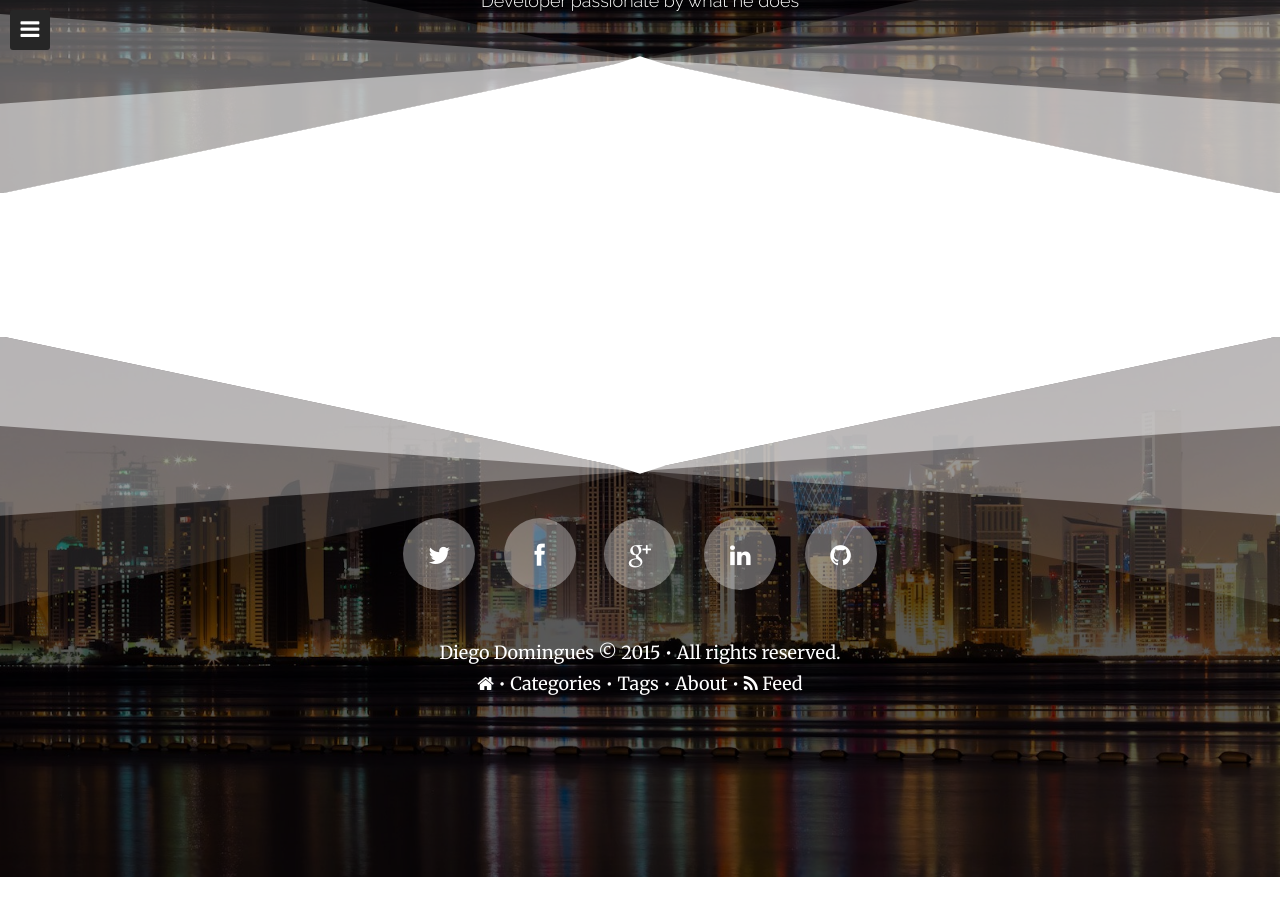
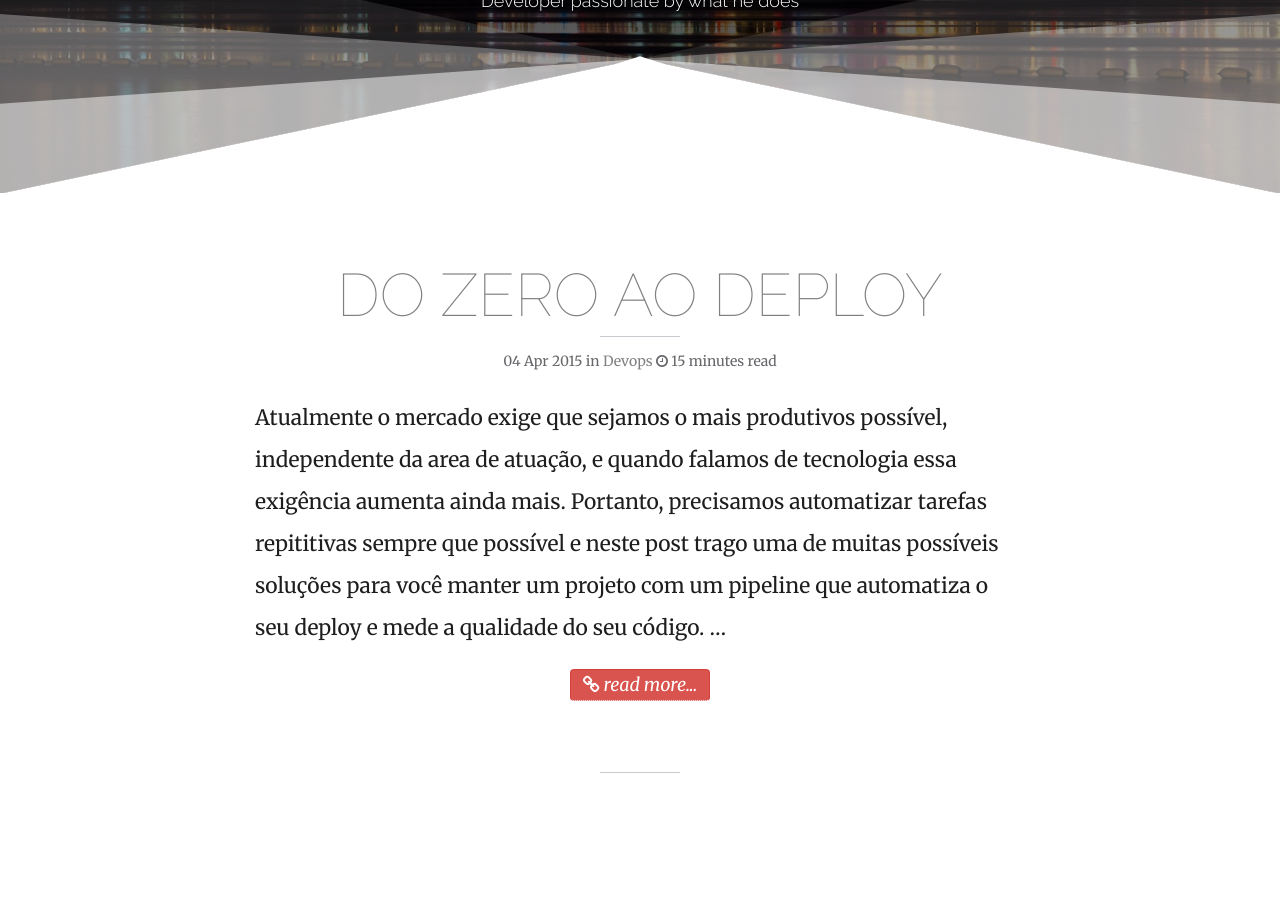
Before and after one commit to ddomingues/ddomingues.github.io, a Jekyll site: the page built from index.html, in a window 1280 px wide and 900 px high, scrolled down 347 px. Built offline with Jekyll 4.4.1, drawn with Linux system fonts in a browser that asks for light colours; nearby versions of some CDN libraries; the list of posts is cut into pages by our own code; before the commit the page ends 1224 px from its top, so only the background shows below that; some of the changed lines change nothing that is shown.

Commit message:
New Post From Zero To Deploy

```diff
--- a/_config.yml
+++ b/_config.yml
@@ -16,9 +16,9 @@
 # Change url to your domain. Leave localhost server or blank when working locally.
 # or use the hint from http://jekyllrb.com/docs/github-pages/ to keep this the same
 # whether working locally or remotely. Start Jekyll with: jekyll serve --baseurl ''
-url:       		   "http://ddomingues.com"
-# url:             "http://localhost:4000"
-# baseurl:			   /localhost:4000
+# url:       		   "http://ddomingues.com"
+url:             "http://192.168.253.109:4000"
+baseurl:			   /
 
 # Owner/author information
 owner:
--- a/_layouts/home.html
+++ b/_layouts/home.html
@@ -5,7 +5,9 @@
 </head>
 <body class="home-template" itemscope itemtype="http://schema.org/WebPage">
 <div id="fade"></div>
-<a id="slide" class="animated fade"></a>
+<button id="slide" class="menu-button animated fade">
+    <i class="icon-bars"></i>
+</button>
 <aside id="sidebar">
     <nav id="navigation">
     <h2>MENU</h2>
--- /dev/null
+++ b/_posts/2015-04-04-from-zero-to-deploy.md
@@ -0,0 +1,429 @@
+---
+layout: post
+title: "Do zero ao Deploy"
+description: Preparando um ambiente com integração continua
+headline:
+category: DevOps
+tags: [TravisCI, Heroku, Rails, Deploy, Github, Code Climate, CI]
+imagefeature: from-zero-to-deploy/main.jpg
+comments: true
+mathjax:
+---
+Atualmente o mercado exige que sejamos o mais produtivos possível, independente da area de atuação, e quando falamos de tecnologia essa exigência aumenta ainda mais.
+ Portanto, precisamos automatizar tarefas repititivas sempre que possível e neste post trago uma de muitas possíveis soluções para você manter um projeto com um
+ pipeline que automatiza o seu deploy e mede a qualidade do seu código.
+
+Nesse artigo iniciaremos um projeto do zero e o deixaremos configurado para o deploy. Utilizaremos o [Github](http://github.com) como nosso gerenciador de repositório,
+ o [Ruby on Rails](http://rubyonrails.org) como web framework para o nosso projeto, o [Code Climate](https://codeclimate.com) para analise de qualidade e cobertura de testes,
+ o [TravisCI](http://travis-ci.org) como nosso servidor de Integração Continua e o [Heroku](https://www.heroku.com) como provedor da nossa aplicação.
+
+Você deve estar se perguntando, porque ele fez essas escolhas? Quando concluir explicarei ;)
+
+> *Cubrir todo conteúdo git, rails, etc, foge do escopo deste post. Portanto, tenho em mente que você já tenha algum conhecimento ou busque-os com as referências apontadas na primeira vez em que cito os mesmos;*<br>
+
+<section>
+  <header>
+    <h2>Os passos abaixo serão demonstrados usando um sistema unix.</h2>
+  </header>
+<div id="drawer" markdown="1">
+*  Auto generated table of contents
+{:toc}
+</div>
+</section>
+
+## Criando a aplicação Rails ##
+
+O [Rails](http://rubyonrails.org) é um framework de código aberto para desenvolvimento de aplicações web feito sobre a linguagem Ruby, otimizado para a felicidade do programador \o/. Portanto, caso você não conheça, não perca mais tempo ;)
+
+Execute o comando a seguir para instalar a gem do Rails
+
+{% highlight bash %}
+~ $ gem install rails
+{% endhighlight %}
+
+Esse comando instalará a versão atual do Rails. Em seguida, crie a aplicação de examplo **blog** e navegue para ela.
+
+{% highlight bash %}
+~ $ rails new blog
+$ cd hello-rails
+{% endhighlight %}
+
+Pronto, já criamos nossa aplicação. Simples, não foi?
+Para verificar se tudo ocorreu corretamente, vamos iniciar a nossa aplicação
+
+{% highlight bash %}
+$ rails server
+{% endhighlight %}
+
+Se tudo ocorreu bem, nossa aplicação poderá ser acessada através da url [http://localhost:3000](http://localhost:3000) e você verá uma página semelhante a essa imagem:
+
+<img src="http://guides.rubyonrails.org/images/getting_started/rails_welcome.png" >
+
+## Criando um repositório no GitHub ##
+ O [GitHub](https://github.com/) é um provedor de repositórios [Git](http://git-scm.com) que permite a você gerenciar de maneira muit fácil seu projeto, oferecendo Wiki Pages, controle de issues, gráficos para analisar melhor as contribuições, etc.
+
+ O Git é um sistema de controle de versão distribuído de código aberto e gratuíto.
+ Você pode instalá-lo, caso ainda não o tenha feito, manualmente baixando o [instalador](http://git-scm.com/downloads) ou atráves do [Homebrew](http://brew.sh/). Para este exemplo usaremos o Homebrew, portanto execute o comando a seguir:
+
+{% highlight bash %}
+~ $ brew update
+~ $ brew install git
+{% endhighlight %}
+
+Se tudo ocorreu bem, esse comando mostrará a versão do git instalado:
+
+{% highlight bash %}
+~ $ git version
+{% endhighlight %}
+
+Com o Git instalado, vamos adicionar o controle de versão sobre o nosso projeto com o comando:
+
+{% highlight bash %}
+/blog $ git init
+{% endhighlight %}
+
+Pronto! Com esse único comando, nosso projeto está sobre controle de versão =). Para você conferir o estado do projeto, execute o comando:
+
+{% highlight bash %}
+/blog $ git status
+{% endhighlight %}
+
+Você verá uma lista com todas as alterações no seu projeto. Como acabamos de criá-lo, apenas faremos um commit da versão inicial do projeto.
+
+{% highlight bash %}
+/blog $ git add .
+/blog $ git commit -m 'initial version'
+{% endhighlight %}
+
+Ok. Agora estamos pronto para criar nosso repositório no GitHub. Vá até o [GitHub](https://github.com/) e crie uma conta, caso não possua. Após isso crie um novo repositório ***Public*** com o nome ***blog***. Conforme a imagem abaixo:
+
+![Criando Repositório Git]({{ site.url }}/images/from-zero-to-deploy/create_git_repository.gif)
+
+Após isso o Github te dá uma serie de opções. Nós escolheremos a de usar um repositório existente, pois já temos um local. Então execute os comandos sugeridos por ele na pasta do projeto, substituindo **your_account** pela sua conta. Veja
+
+{% highlight bash %}
+# Adiciona uma referência chamada origin, de um repositório remoto para o nosso repositorio local
+~ $ git remote add origin https://github.com/your_account/blog.git
+
+# Envia o conteúdo do nosso branch local **master** para um novo branch **master** no repositório remoto linkando-os
+~ $ git push -u origin master
+{% endhighlight %}
+
+Logo em seguida o git pedirá pra você se autenticar. Informe sua conta e senha. Após isso, visite o seu repositório novamente, você verá que o código que criamos se encontra lá em um branch **master**.
+
+Com o repositório criado no Github, você pode adicionar novos colaboradores da sua equipe e até mesmo receber contribuições atráves de Pull Requests.
+
+## Adicionando Analise de qualidade e cobertura de testes ##
+É essencial à todo projeto que começa a evoluir e receber contribuições, poder analisar a qualidade do seu código e qual o percentual de cobertura dos seus testes.
+ Para isso utilizaremos o [Code Climate](https://codeclimate.com) que oferece esses serviços gratuitamente para projetos open source nas linguagens Ruby, Javascript e PHP, além de integrações com diversos sistemas que ajudam no gerenciamento do seu projeto.
+
+Adicionar o Code Climate é simples, vá até o site, faça o login com sua conta do Github e clique em **Add Open Source Repo**.
+ Então informe o path ***your_account/blog*** e clique em **Import Repo from GitHub**. Após isso o Code Climate fará a analise de qualidade do repositório informado.
+ Caso esteja demorando para exibir a resposta, atualize a página.
+
+Ok.
+ Após isso você pode ver que ele gerou uma métrica que vai de 0 a 4 para o seu projeto, onde 4 é o máximo, o que não quer dizer que o projeto é perfeito, mas pelo menos você está seguindo as práticas recomendadas.
+
+Agora podemos configurar a nossa cobertura de teste. Ná página do nosso projeto **https://codeclimate.com/github/your_account/blog** e clique em ***Set Up Test Coverage***. Seguindo as instruções informadas precisamos:
+
+* Adicionar a gem **codeclimate-test-reporter** ao nosso arquivo **Gemfile**:
+
+{% highlight ruby %}
+gem "codeclimate-test-reporter", group: :test, require: nil
+{% endhighlight %}
+
+* Adicionar na primeira linha do nosso *test_helper.rb* as linhas a seguir:
+
+{% highlight ruby %}
+require "codeclimate-test-reporter"
+CodeClimate::TestReporter.start
+{% endhighlight %}
+
+* Execute o bundle install, pois adicionamos uma nova *gem* no nosso *Gemfile*
+
+{% highlight bash %}
+$ bundle install
+{% endhighlight %}
+
+* E quando formos executar nossos testes, devemos informar o token do Code Climate para o nosso projeto, para que ele atualize o status da cobertura de testes:
+
+{% highlight bash %}
+$ CODECLIMATE_REPO_TOKEN=f8c67efe3adebe899e094743fb370e1ca2d71e31db12773e3396a608f5b1ebbf bundle exec rake
+{% endhighlight %}
+
+Quando executarmos o comando acima, nenhum relatório de cobertura será gerado ainda, pois não temos nenhum teste no nosso
+projeto. Mas fique tranquilo, faremos isso posteriormente.
+
+Adicione ao arquivo **.gitignore** a seguinte linha:
+
+{% highlight ruby %}
+coverage/
+{% endhighlight %}
+
+Pois quando rodarmos os testes, ele gera um relatório nesse diretório e envia ao Code Climate, portanto vamos ignorá-lo.
+
+Um recurso bacana, são os **badges** que o Code Climate fornece para o status do seu projeto. Ele torna fácil para qualquer pessoa visualizar quais as métricas
+ do projeto, com link para uma melhor análise. Então vamos adicioná-lo.
+
+ Acesse a url referente as métricas do seu projeto e adicione **/badges** ao final da url. Ex.: [https://codeclimate.com/github/your_account/blog/badges](https://codeclimate.com/github/your_account/blog/badges).
+ Copie os badges para rdoc e cole-os no arquivo **README.rdoc** do projeto. Ex.
+
+ {% highlight ruby %}
+ # BLOG
+
+ {<img src="https://codeclimate.com/github/ddomingues/blog/badges/gpa.svg" />}[https://codeclimate.com/github/ddomingues/blog]
+
+ {<img src="https://codeclimate.com/github/ddomingues/blog/badges/coverage.svg" />}[https://codeclimate.com/github/ddomingues/blog]
+ {% endhighlight %}
+
+O Code Climate te dá a flexibilidade de escolher quais arquivos você quer analisar, para isso vá em ***Settings*** e
+clique na aba **Analysis**, lá você pode informar um pattern para ignorar pastas ou arquivos ;)
+
+Com isso configuramos a análise do nosso código. Faça um commit e push das alterações e bora pra próxima etapa.
+
+## Colocando nossa aplicação no Heroku ##
+Se você ainda não conhece o [Heroku](https://www.heroku.com/), ele é um [PaaS](http://en.wikipedia.org/wiki/Platform_as_a_service) que fornece
+ uma plataforma completa para que você possa executar e gerenciar suas aplicações sem se preocupar com toda complexidade de infraestrutura.
+
+O Heroku fornece muitas integrações para suas aplicações, nomeados como [Add-ons](https://addons.heroku.com/), que você pode adicionar à sua aplicação quase que transparentemente.
+
+Mas chega de conversa, para mais detalhes, dê uma espiada na [documentação](https://devcenter.heroku.com/) do site, que por sinal é excelente ;)
+
+Antes de criar nossa aplicação no Heroku, precisamos fazer alguns ajustes na configuração do nosso projeto. Por padrão, o Rails cria o projeto usando como modulo de acesso a dados o **SQLite3**,
+ porém ele não é recomendado para produção, então precisamos de um banco de dados robusto. Como recomendado pelo Heroku, usaremos o **PostgreSQL**.
+
+Altere a linha a seguir do nosso **Gemfile**
+
+{% highlight ruby %}
+gem 'sqlite3'
+{% endhighlight %}
+
+ por
+
+{% highlight ruby %}
+gem 'sqlite3', group: [:development, :test]
+gem 'pg', group: :production
+{% endhighlight %}
+
+Ok. Agora precisamos adicionar a gem que habilita o heroku para servir nossos assets estaticamente e integrar os logs.
+
+{% highlight ruby %}
+gem 'rails_12factor', group: :production
+{% endhighlight %}
+
+Vamos também apontar qual a versão do Ruby que queremos que o Heroku suba nossa arquitetura. Adicione no **Gemfile** após o `source 'https://rubygems.org'`, da seguinte maneira:
+
+{% highlight ruby %}
+source 'https://rubygems.org'
+ruby '2.1.5'
+{% endhighlight %}
+
+Como alteramos nosso **Gemfile** é necessário que a gente execute o comando abaixo, para atualizar nossas dependências:
+
+{% highlight bash %}
+/blog $ bundle install
+{% endhighlight %}
+
+E comitar nossas alterações:
+
+{% highlight bash %}
+/blog $ git add .
+/blog $ git commit -m 'Adding Heroku configuration'
+/blog $ git push
+{% endhighlight %}
+
+Pronto. Agora vamos criar nossa aplicação no Heroku, para isso execute os seguintes passos:
+
+* Crie uma conta.
+* Baixe o [Heroku Toolbelt](https://toolbelt.heroku.com/) que permite que você tenha acesso ao Heroku via linha de comando.
+* Autentique-se no heroku:
+{% highlight bash %}
+/blog $ heroku login
+{% endhighlight %}
+* Crie a aplicação
+{% highlight bash %}
+/blog $ heroku create
+{% endhighlight %}
+Ao rodar o comando acima, uma referência remota para um repositório no heroku é adicionado ao nosso projeto com o alias **heroku**.
+ O Heroku também gera um nome aleatório para sua aplicação, veja no log algo parecido com isso: `Creating cryptic-eyrie-5775... done`, onde **cryptic-eyrie-5775** é o nome da aplicação que o heroku gerou.
+ No entanto, você pode personalizá-lo, renomeando-a caso o nome desejado esteja disponível, com o comando a seguir.
+
+{% highlight bash %}
+/blog $ heroku apps:rename newname
+{% endhighlight %}
+
+* Suba nosso projeto
+{% highlight bash %}
+/blog $ git push heroku master
+{% endhighlight %}
+Você verá todo o log do processo de build da aplicação no heroku.
+
+Caso finalize com sucesso, ao rodar o comando abaixo você verá a aplicação rodando no Heroku.
+
+{% highlight bash %}
+/blog $ heroku open
+{% endhighlight %}
+
+Como não implementamos nada na aplicação, ele não encontrará a página index. Faremos isso em uma próxima etapa.
+
+Já viu algo mais simples? =)
+
+Ainda não acabou.
+
+## Adicionando o Servidor de Integração Continua Travis CI ##
+O [Travis CI](https://travis-ci.com) é um serviço que possibilita a build do seu projeto, execução de testes e facilita o deploy de uma maneira
+ muito simples e flexível, permitindo que você foque no que é mais importante, seu código.
+
+Configurar o travis no seu projeto é muito simples. Vá ao [site](https://travis-ci.org) e crie uma conta usando o seu usuário do GitHub. Ele listará todos os repositórios públicos da sua conta, então selecione o repositório do nosso projeto. Adicione um arquivo **.travis.yml** na raiz do projeto. Após isso o Travis estará observando seu repositório, e no próximo push que o repositório receber, ele fará o build do projeto.
+
+Ok. Agora vamos customizar o nosso build. O Travis é bem flexível e nos permite personalizar praticamente todas as etapas do Build, por exemplo: *antes* ou *após* o build, faça algo. Portanto vamos customizar nossa configuração.
+
+A idéia é simples, após o Travis executar nossos testes, caso todos os testes passem, eu quero que ele faça *deploy* no Heroku \o/
+
+Para isso, vamos a configuração. Primeiro vamos informar qual a linguagem no projeto e qual a versão do Ruby queremos que o travis utilize. Adicione ao arquivo **.travis.yml** as seguintes intruções:
+
+{% highlight ruby %}
+language: ruby
+rvm:
+- 2.1.5
+{% endhighlight %}
+
+Após isso vamos adicionar um e-mail para que o Travis nos notifique ao final do build qual o status, sucesso ou falha.
+
+{% highlight ruby %}
+notifications:
+  email:
+  - diego.domingues16@gmail.com
+{% endhighlight %}
+
+O Travis já tem integração com vários serviços, e um deles é Code Climate. Como já fizemos a configuração do nosso projeto, basta adicionarmos as instruções abaixo, substituindo pelo token do nosso projeto:
+
+{% highlight ruby %}
+addons:
+  code_climate:
+    repo_token: adf08323....
+{% endhighlight %}
+
+Ok. Agora o mais legal, após o nosso build ser feito com sucesso queremos que ele faça o deploy. Para essa integração basta informarmos o token do Heroku para nossa aplicação. Porém, por motivo de segurança não devemos expor o token da nossa aplicação. Para solucionar isso, o Travis fornece um client que encripta nosso token de maneira muito simples. Para instalá-lo rode o seguinte comando:
+
+{% highlight bash %}
+~ $ gem install travis
+{% endhighlight %}
+
+Com o travis instalado vamos encriptar nosso token. Na raiz do nosso projeto execute:
+
+{% highlight bash %}
+~ $ travis encrypt $(heroku auth:token) --add deploy.api_key
+{% endhighlight %}
+
+Esse comando encriptará nosso token e já adicionará as intruções a nossa configuração. Algo similar a isso:
+
+{% highlight ruby %}
+deploy:
+  provider: heroku
+  api_key: ...
+{% endhighlight %}
+
+O Travis, por padrão, tentará fazer deploy em uma aplicação com o mesmo nome do repositório, para personalizar você pode informar o nome que você deu para sua aplicação, por exemplo **personal-blog**. A configuração ficaria assim:
+
+{% highlight ruby %}
+deploy:
+  provider: heroku
+  api_key: ...
+  app: personal-blog
+  run: "rake db:migrate"
+{% endhighlight %}
+
+> Um ponto importante, é que nossa base de dados evolui constantemente então, precisamos adicionar o comando para executar nossas migrações.
+
+Por fim, vamos adicionar a badge do status do nosso build ao **README.rdoc**.
+
+{% highlight ruby %}
+{<img src="https://travis-ci.org/ddomingues/blog.svg?branch=master" alt="Build Status" />}[https://travis-ci.org/your_account/blog]
+{% endhighlight %}
+
+É isso. Faça um commit com nossas alterações e quando o repositório receber o push, o Travis fará o build, e caso tenha sucesso, enviará nosso build para o heroku.
+
+Sensacional, não é? =)
+
+## Evoluindo nossa aplicação ##
+Agora para simular um cenário real de desenvolvimento, vamos gerar um [CRUD](http://en.wikipedia.org/wiki/Create,_read,_update_and_delete) de exemplo. Execute o seguinte comando:
+
+{% highlight ruby %}
+rails generate scaffold article title description:text
+{% endhighlight %}
+
+O comando [scaffold](http://guides.rubyonrails.org/command_line.html#rails-generate) criará um recurso do modelo **article**, incluindo todas ações CRUD com testes, views, helpers, migration, etc.
+
+Como geramos um novo modelo, precisamos executar a migration criada para evoluir nosso base de dados, portanto execute:
+
+{% highlight bash %}
+/blog $ bundle exec rake db:migrate
+{% endhighlight %}
+
+Ok. Para ver em ação, acesse a url [http://localhost:3000/articles](http://localhost:3000/articles).
+
+Você pode ver os testes gerados na pasta ***test***. Por padrão o Rails usa o [minitest](https://github.com/seattlerb/minitest), para mais detalhes veja sua ótima [documentação](http://guides.rubyonrails.org/testing.html).
+
+Para rodar os testes, execute o comando:
+
+{% highlight bash %}
+/blog $ bundle exec rake test
+{% endhighlight %}
+
+Se você seguiu todos os passos corretamente, os testes estarão passando. E verá algo parecido com isso:
+
+{% highlight bash %}
+# Running:
+
+.......
+
+Finished in 1.157917s, 6.0453 runs/s, 11.2271 assertions/s.
+
+7 runs, 13 assertions, 0 failures, 0 errors, 0 skips
+{% endhighlight %}
+
+Agora vamos apontar o root da nossa aplicação para a ***index*** dos nossos artigos. Altere o arquivo **routes.rb** para:
+
+{% highlight ruby %}
+Rails.application.routes.draw do
+  resources :articles
+
+  root 'articles#index'
+end
+{% endhighlight %}
+
+Agora ao acessarmos a url root da nossa aplicação, veremos a página **index** do recurso **Article**. Faça um commit e push das alterações.
+Você verá que o Travis fará um novo build e ao final, fará um deploy da aplicação com nossas alterações.
+
+Vá a url da sua aplicação no Heroku, e você verá que sua aplicação está sincronizada com seu branch master. Legal neh =)
+
+Faça algumas alterações, quebre o build, corrija. Explore recursos não citados aqui!
+
+Esse é um fluxo básico, poderiamos trabalhar também com um ambiente de [staging](https://devcenter.heroku.com/articles/deploying-to-a-custom-rails-environment#setting-staging-behavior), utilizar a técnica de [Feature Branch](https://www.atlassian.com/git/tutorials/comparing-workflows/feature-branch-workflow) com [pull-requests](https://help.github.com/articles/using-pull-requests/), [code-review](http://en.wikipedia.org/wiki/Code_review),
+mas isso fica como lição de casa, seja curioso! ;)
+
+Caso você queira ver o código final dessa aplicação de exemplo, veja o meu [repositório](https://github.com/ddomingues/blog)
+
+# Conclusão
+
+Quase esqueci de explicar o porque escolhi essas tecnologias. Escolhi, porque eu quero, o blog é meu =P ... Zueira...
+
+Bom acho que se você chegou até já aqui deve ter observado o porquê. Escolhi pela simplicidade, facilidade, qualidade e flexibilidade que todas essas tecnologias oferecem.
+
+O Rails é um web framework fantástico e completo, além de ser feito em Ruby =). Quando você descobre se apaixona.
+
+O Git dispensa comentários, usado com o GitHub, fica melhor ainda. Não usei quase nada dele no post, mas recomendo muito que você se aprofunde em conhecê-lo melhor, é fantástico.
+
+O Code Climate é essencial, auxiliando a manter a qualidade do seu projeto, facilitando o refactoring, apontanto código duplicado, entre outros. Caso, você ache o
+ serviço caro, você pode utilizar alternativas que, inclusive, o próprio Code Climate utiliza, como [SimpleCov](https://www.ruby-toolbox.com/projects/simplecov), [Rubocop](https://www.ruby-toolbox.com/projects/rubocop), [etc](https://www.ruby-toolbox.com/categories/code_metrics).
+
+Heroku é o PaaS mais fácil que conheço para gerenciar e fazer o deploy de uma aplicação, permitindo à você focar no mais importante, seu negócio/código. Há tantas alternativas que nem vou citar todas, mas entre elas uma opção bacana também é a [Digital Ocean](https://www.digitalocean.com/).
+
+Quanto a Servidor de Integração Continua, optei pelo Travis pela flexibilidade, simplicidade e qualidade, mas vale a pena dar uma olhada no [Snap CI](https://www.snap-ci.com/) e no [Wercker](http://wercker.com/)
+
+O mais importante desse post, é notar que ao eliminar tarefas repititivas do nosso fluxo de trabalho, aumentamos nossa produtividade, e evitamos possíveis erros que poderiam vir a ocorrer. Afinal, somos humanos, e humanos falham ;)
+
+Apenas apresentei aqui o **básico** dessas tecnologias bacanas, é essencial que você se aprofunde para um melhor aproveitamento delas.
+
+É isso aí galera. Espero que tenham gostado, desse meu primeiro post. Deixe ai seu comentário, e me de seu feedback! =)
```
Also changed, not shown: images/build.jpg (added), images/from-zero-to-deploy/create_git_repository.gif (added), images/from-zero-to-deploy/main.jpg (added).
